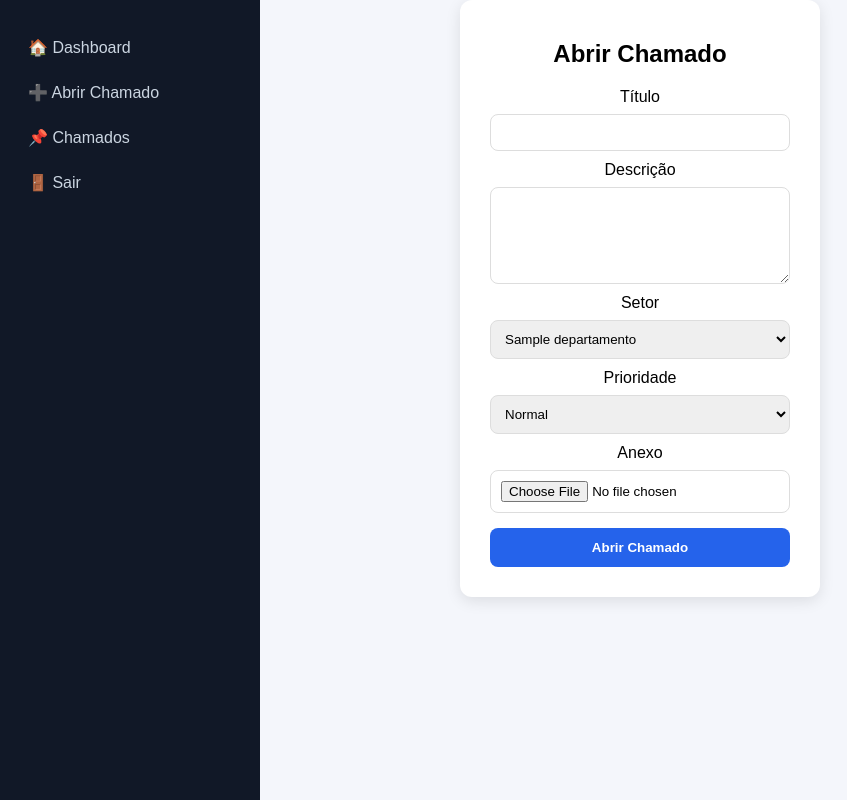
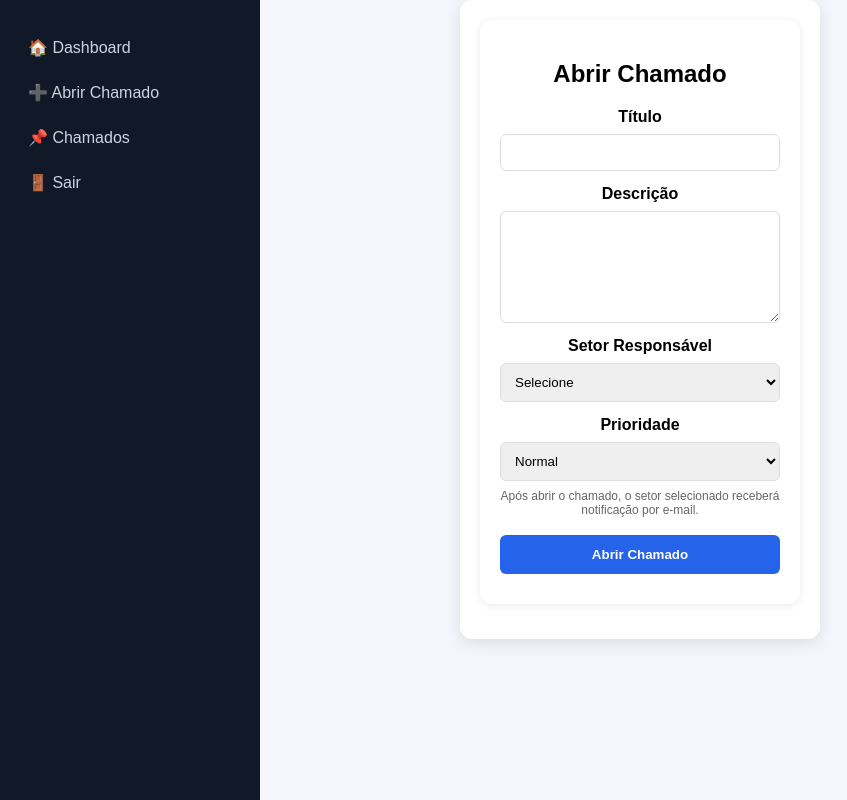
Before and after one commit to qualidadekcq-droid/sistema_chamados, a Flask app: template templates/abrir_chamado.html in a window 1280 px wide. Shown: the whole page, without its empty margins (0-847 px from the left). Run offline with Flask 3, Linux system fonts and the light colour scheme; the template is opened without the code that fills it: most values are stand-ins (such as "Sample title", 1, 10 or a date in 2020).

Commit message:
ajustes finais 3

```diff
--- a/app.py
+++ b/app.py
@@ -9,7 +9,6 @@ from flask import (
     redirect,
     render_template,
     session,
-    flash,
 )
 
 import bcrypt
@@ -230,6 +229,11 @@ def login():
         session["user"] = user["usuario"]
         session["role"] = user.get("role", "usuario")
         session["setor"] = user.get("setor", "")
+        session["trocar_senha"] = user.get("trocar_senha", False)
+
+        # força troca de senha
+        if user.get("trocar_senha", False):
+            return redirect("/trocar_senha")
 
         return redirect("/dashboard")
 
@@ -242,6 +246,39 @@ def login():
 def logout():
     session.clear()
     return redirect("/")
+
+
+# =====================================================
+# TROCAR SENHA
+# =====================================================
+
+@app.route("/trocar_senha", methods=["GET", "POST"])
+@login_required
+def trocar_senha():
+    if request.method == "POST":
+        senha1 = request.form.get("senha1") or ""
+        senha2 = request.form.get("senha2") or ""
+
+        if senha1 != senha2:
+            return render_template(
+                "trocar_senha.html",
+                erro="As senhas não conferem."
+            )
+
+        try:
+            query_table("usuarios").update({
+                "senha_hash": hash_password(senha1),
+                "trocar_senha": False
+            }).eq("id", session["user_id"]).execute()
+
+            session["trocar_senha"] = False
+
+            return redirect("/dashboard")
+
+        except Exception as e:
+            log_error("trocar_senha", e)
+
+    return render_template("trocar_senha.html")
 
 
 # =====================================================
@@ -279,12 +316,12 @@ def dashboard():
 @login_required
 def abrir_chamado():
     if request.method == "POST":
-        titulo = request.form.get("titulo")
-        descricao = request.form.get("descricao")
-        setor = request.form.get("setor")
-        prioridade = request.form.get("prioridade", "Normal")
+        try:
+            titulo = request.form.get("titulo")
+            descricao = request.form.get("descricao")
+            setor = request.form.get("setor")
+            prioridade = request.form.get("prioridade", "Normal")
 
-        try:
             query_table("chamados").insert({
                 "titulo": titulo,
                 "descricao": descricao,
@@ -396,7 +433,7 @@ def criar_usuario():
 
 @app.route("/admin/excluir_usuario/<usuario>", methods=["POST"])
 @login_required
-@roles_required("admin", "master")
+@roles_required("master")
 def excluir_usuario(usuario):
     try:
         if usuario != session["user"]:
@@ -411,24 +448,16 @@ def excluir_usuario(usuario):
 @login_required
 @roles_required("admin", "master")
 def resetar_senha(usuario):
-    alvo = buscar_usuario(usuario)
+    role_logado = session["role"]
+    user_logado = session["user"]
 
-    if not alvo:
-        return redirect("/admin")
+    permitido = False
 
-    role_logado = session.get("role")
-    usuario_logado = session.get("user")
-
-    # MASTER pode resetar qualquer um
     if role_logado == "master":
         permitido = True
 
-    # ADMIN só reseta ele mesmo
-    elif role_logado == "admin" and usuario == usuario_logado:
+    if role_logado == "admin" and usuario == user_logado:
         permitido = True
-
-    else:
-        permitido = False
 
     if not permitido:
         return redirect("/admin")
@@ -451,7 +480,7 @@ def resetar_senha(usuario):
 
 @app.route("/admin/criar_departamento", methods=["POST"])
 @login_required
-@roles_required("admin", "master")
+@roles_required("master")
 def criar_departamento():
     nome = (request.form.get("nome") or "").strip()
     email = (request.form.get("email") or "").strip()
@@ -474,7 +503,7 @@ def criar_departamento():
 
 @app.route("/admin/excluir_departamento/<nome>", methods=["POST"])
 @login_required
-@roles_required("admin", "master")
+@roles_required("master")
 def excluir_departamento(nome):
     try:
         query_table("departamentos").delete().eq("nome", nome).execute()
--- a/templates/abrir_chamado.html
+++ b/templates/abrir_chamado.html
@@ -8,9 +8,16 @@
 
 <style>
 .container{
-    max-width:600px;
+    max-width:700px;
     margin:auto;
     padding:20px;
+}
+
+.card{
+    background:white;
+    padding:20px;
+    border-radius:12px;
+    box-shadow:0 2px 8px rgba(0,0,0,0.08);
 }
 
 input, select, textarea{
@@ -18,6 +25,8 @@ input, select, textarea{
     padding:10px;
     margin-top:8px;
     box-sizing:border-box;
+    border:1px solid #ddd;
+    border-radius:6px;
 }
 
 button{
@@ -26,13 +35,36 @@ button{
     background:#2563eb;
     color:white;
     border:none;
-    margin-top:15px;
+    margin-top:18px;
     cursor:pointer;
+    border-radius:6px;
+    font-weight:bold;
 }
 
 label{
-    margin-top:10px;
+    margin-top:14px;
     display:block;
+    font-weight:600;
+}
+
+.success{
+    color:#15803d;
+    background:#dcfce7;
+    padding:10px;
+    border-radius:6px;
+    margin-bottom:15px;
+}
+
+.info{
+    font-size:12px;
+    color:#666;
+    margin-top:6px;
+}
+
+@media(max-width:768px){
+    .container{
+        padding:15px;
+    }
 }
 </style>
 </head>
@@ -43,31 +75,40 @@ label{
     <a href="/dashboard">🏠 Dashboard</a>
     <a href="/abrir">➕ Abrir Chamado</a>
     <a href="/chamados">📌 Chamados</a>
+
+    {% if role in ['admin','master'] %}
+    <a href="/admin">🧑‍💼 Painel Admin</a>
+    {% endif %}
+
     <a href="/logout">🚪 Sair</a>
 </div>
 
 <div class="container">
 
+<div class="card">
+
 <h2>Abrir Chamado</h2>
 
 {% if request.args.get('ok') %}
-<p style="color:green;">
-✔ Chamado aberto com sucesso! ID gerado automaticamente.
+<p class="success">
+✔ Chamado aberto com sucesso.
 </p>
 {% endif %}
 
-<form method="POST" action="/abrir_chamado" enctype="multipart/form-data">
+<form method="POST" action="/abrir">
 
 <label>Título</label>
 <input name="titulo" required>
 
 <label>Descrição</label>
-<textarea name="descricao" rows="5" required></textarea>
+<textarea name="descricao" rows="6" required></textarea>
 
-<label>Setor</label>
+<label>Setor Responsável</label>
 <select name="setor" required>
+    <option value="">Selecione</option>
+
     {% for d in departamentos %}
-    <option value="{{ d.nome }}">{{ d.nome }}</option>
+    <option value="{{ d.nome }}">{{ d.nome|upper }}</option>
     {% endfor %}
 </select>
 
@@ -77,14 +118,16 @@ label{
     <option value="Alta">Alta</option>
 </select>
 
-<label>Anexo</label>
-<input type="file" name="anexo">
+<p class="info">
+Após abrir o chamado, o setor selecionado receberá notificação por e-mail.
+</p>
 
 <button type="submit">Abrir Chamado</button>
 
 </form>
 
 </div>
+</div>
 
 </body>
 </html>
```
Also changed, not shown: templates/admin.html (+31 -7 lines).
